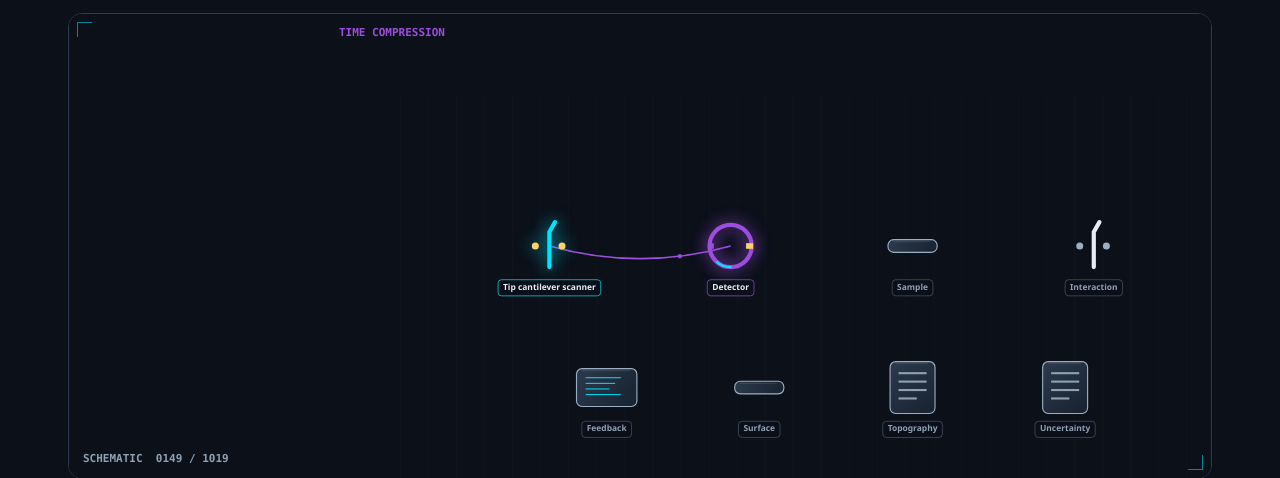
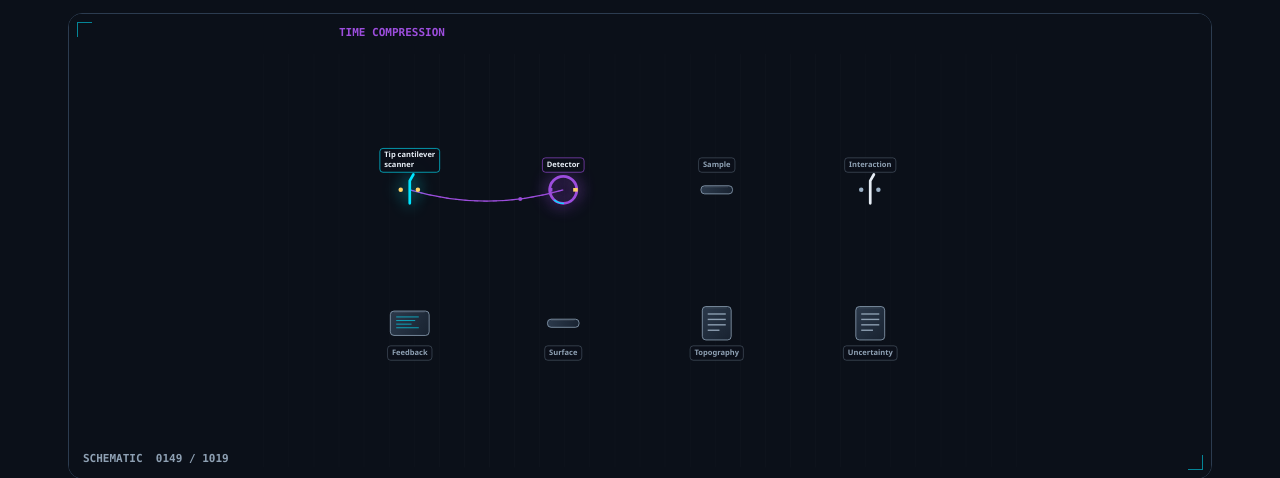
Before and after one commit to mizcausevic-dev/contact-mode-atomic-force-microscope-explainer, a plain HTML site: page index.html in a window 1280 px wide. Shown: the part 333-811 px from the top of the page. Drawn offline with Linux system fonts and the light colour scheme.

Commit message:
Spread schematic parts so labels no longer overlap.

```diff
--- a/engine.js
+++ b/engine.js
@@ -1141,15 +1141,7 @@
     }
     var a = cen(prev);
     var b = cen(nodes);
-    var e = si === 0 ? smooth(Math.min(1, local / 0.45)) : smooth(Math.min(1, local / 0.32));
-    var z1 = si === 4 ? 1.02 : 1.12;
-    var z0 = si === 0 ? 1.0 : 1.06;
-    return {
-      x: a.x + (b.x - a.x) * e,
-      y: a.y + (b.y - a.y) * e,
-      z: z0 + (z1 - z0) * e,
-      si: si
-    };
+    return { x: 0.5, y: 0.48, z: 1, si: si };
   }
 
   function drawSilhouette(ctx, kind) {
@@ -1195,15 +1187,17 @@
 
   function drawLabel(ctx, node, p, on) {
     ctx.font = "600 12px ui-sans-serif, Segoe UI, sans-serif";
-    var lines = wrap(ctx, node.label, 148);
+    var lines = wrap(ctx, node.label, 128);
     var w = 0;
     var i;
     for (i = 0; i < lines.length; i++) w = Math.max(w, ctx.measureText(lines[i]).width);
-    w = Math.min(156, w + 14);
+    w = Math.min(136, w + 14);
     var h = lines.length * 15 + 8;
+    var above = node.y < 0.45;
     var lx = p.x - w / 2;
-    var ly = p.y + 48;
-    if (ly + h > 680) ly = p.y - 48 - h;
+    var ly = above ? p.y - 28 - h : p.y + 36;
+    if (lx < 28) lx = 28;
+    if (lx + w > 1172) lx = 1172 - w;
     ctx.fillStyle = "rgba(11,16,25,.86)";
     roundRect(ctx, lx, ly, w, h, 5);
     ctx.fill();
@@ -1257,6 +1251,7 @@
     var accent = roleColor(node.role);
     ctx.save();
     ctx.translate(p.x, p.y);
+    ctx.scale(0.72, 0.72);
     if (on) {
       ctx.shadowColor = accent;
       ctx.shadowBlur = 16;
```
Also changed, not shown: index.html (+1 -1 lines), scene.json (+12 -12 lines).
